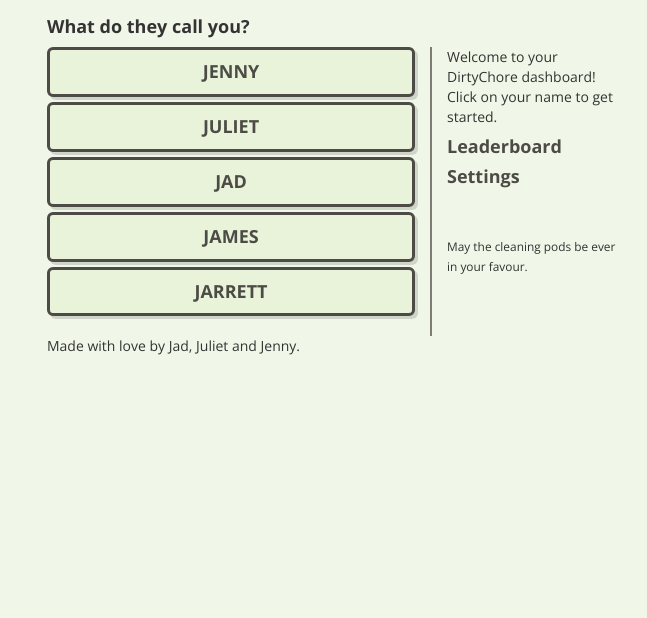
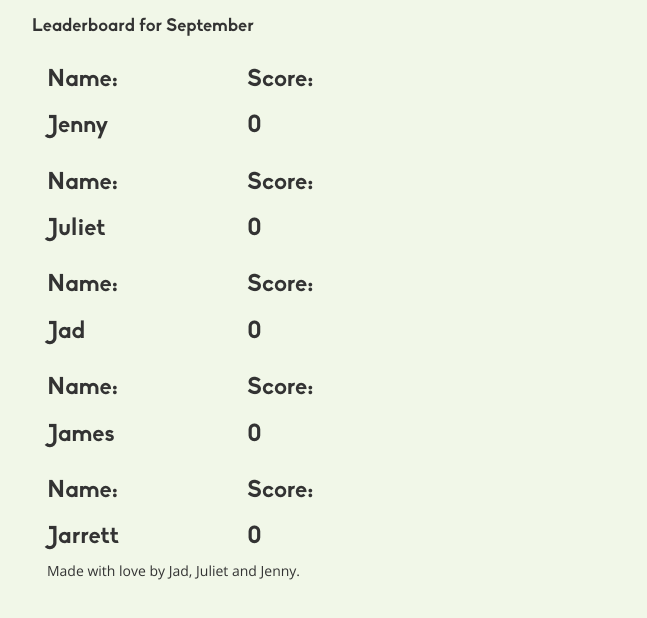
Before and after one commit to jennywen/j3, a website: page app/index.html in a window 1280 px wide. Both pictures are taken after a click on the link "Leaderboard". Shown: the part 182-800 px from the top of the page, without its empty margins (308-955 px from the left). Drawn offline with nearby package versions, Linux system fonts and the light colour scheme.

Commit message:
omgomgomogmg views

```diff
--- a/app/index.html
+++ b/app/index.html
@@ -23,14 +23,14 @@
           <div class="row">
             <br />
             <div class="pull-left">
-              <img src="assets/home.png" />
+              <a href="index.html"><img src="assets/home.png" /></a>
             </div>
             <div class="pull-left" style="padding-left: 15px">
               <h4 style="margin-bottom: 0">DirtyChore</h4>
               <h1 style="margin-top: 0">MY HAUS</h1>
             </div>
           </div>
-
+      <div ng-hide="showLeaderboardView">
         <div ng-hide="showProfileView">
             <h4 class="text-body"><strong>What do they call you?</strong></h4>
             <div class="row">
@@ -47,6 +47,37 @@
                 <p><small>May the cleaning pods be ever in your favour.</small></p>
               </div>
             </div>
+          </div>
+        </div>
+      <div ng-controller="ProfileCtrl">
+        <div ng-show="showProfileView">
+          <div class="row">
+          <div class="col-md-12">
+            <h3 class="text-body">Greetings [name]!  Your chore of the week is:</h3>
+            <h1 style="font-weight: 400">CHORE NAME</h1>
+            <p>Ain't no duty like a duty duty</p>
+          </div>
+        </div>
+      </div>
+
+      <div ng-controller="LeaderboardCtrl">
+        <div ng-show="showLeaderboardView">
+          <div class="row">
+            <h4>Leaderboard for September</h4>
+          </div>
+          <div class="row" ng-repeat="user in users">
+              <div class="col-md-4">
+                <h3>Name:</h3>
+                <h3>{{user.name}}</h3>
+              </div>
+              <div class="col-md-4">
+                <h3>Score:</h3>
+                <h3>{{user.score}}</h3>
+              </div>
+              <br />
+            </div>
+          </div>
+        </div>
 
         <footer>
           <div>
@@ -57,15 +88,7 @@
     </div>
   </div>
 </div>
-  <div ng-controller="ProfileCtrl" class="container" style="padding: 50px 0">
-    <div ng-show="showProfileView">
-      <div class="row">
-      <div class="col-md-12">
-        <h3 class="text-body">Greetings [name]!  Your chore of the week is:</h3>
-        <h1 style="font-weight: 400">CHORE NAME</h1>
-        <p>Ain't no duty like a duty duty</p>
-      </div>
-    </div>
+
 </div>
   </div>
 </body>
--- a/app/js/controllers.js
+++ b/app/js/controllers.js
@@ -60,6 +60,8 @@
 dirtyChoreControllers.controller('ProfileCtrl', ['$rootScope', function($rootScope) {
 
   $rootScope.changeLeaderBdView = function(user){
+     $rootScope.showLeaderboardView = true;
+     $rootScope.showProfileView = false;
 
   };
 }]);
```
Lines whose indentation alone changed are shown as unchanged.
